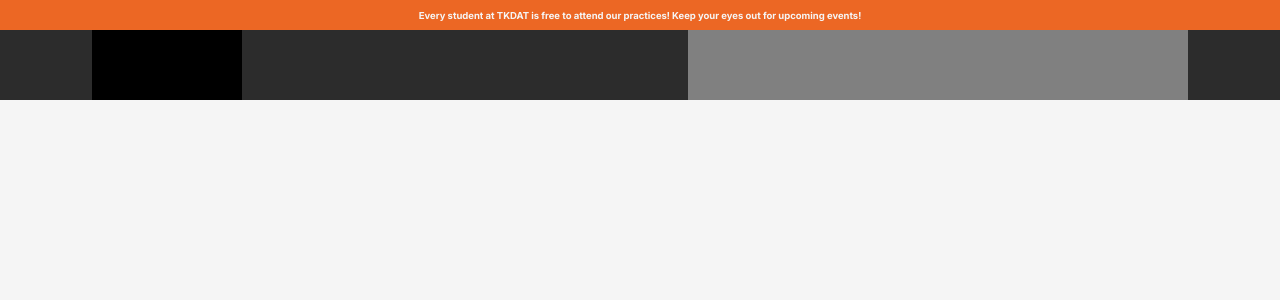
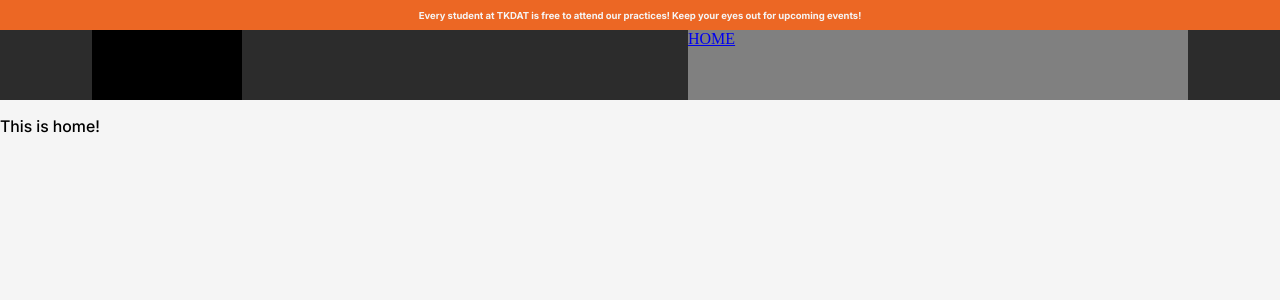
Before and after one commit to gottegubben/iDrott-Website, a Vue app in the folder web/: page / in a window 1280 px wide. Shown: the top 300 px of the page. Built offline with nearby package versions, Linux system fonts and the light colour scheme.

Commit message:
Added the router view component to the app and made some substitutes to change later!

```diff
--- a/web/src/App.vue
+++ b/web/src/App.vue
@@ -8,6 +8,7 @@
 <template>
   <Banner></Banner>
   <Header></Header>
+  <RouterView></RouterView>
 </template>
 
 <script setup lang="ts">
--- a/web/src/assets/components/Header.vue
+++ b/web/src/assets/components/Header.vue
@@ -3,7 +3,9 @@
         <BaseLayout>
             <div id="header-content">
                 <div id="logo-container" style="height: inherit; width: 150px; background-color: black;"></div>
-                <div id="link-container" style="height: inherit; width: 500px; background-color: gray;"></div>
+                <div id="link-container" style="height: inherit; width: 500px; background-color: gray;">
+                    <RouterLink to="/">HOME</RouterLink>
+                </div>
             </div>
         </BaseLayout>
     </div>
```
